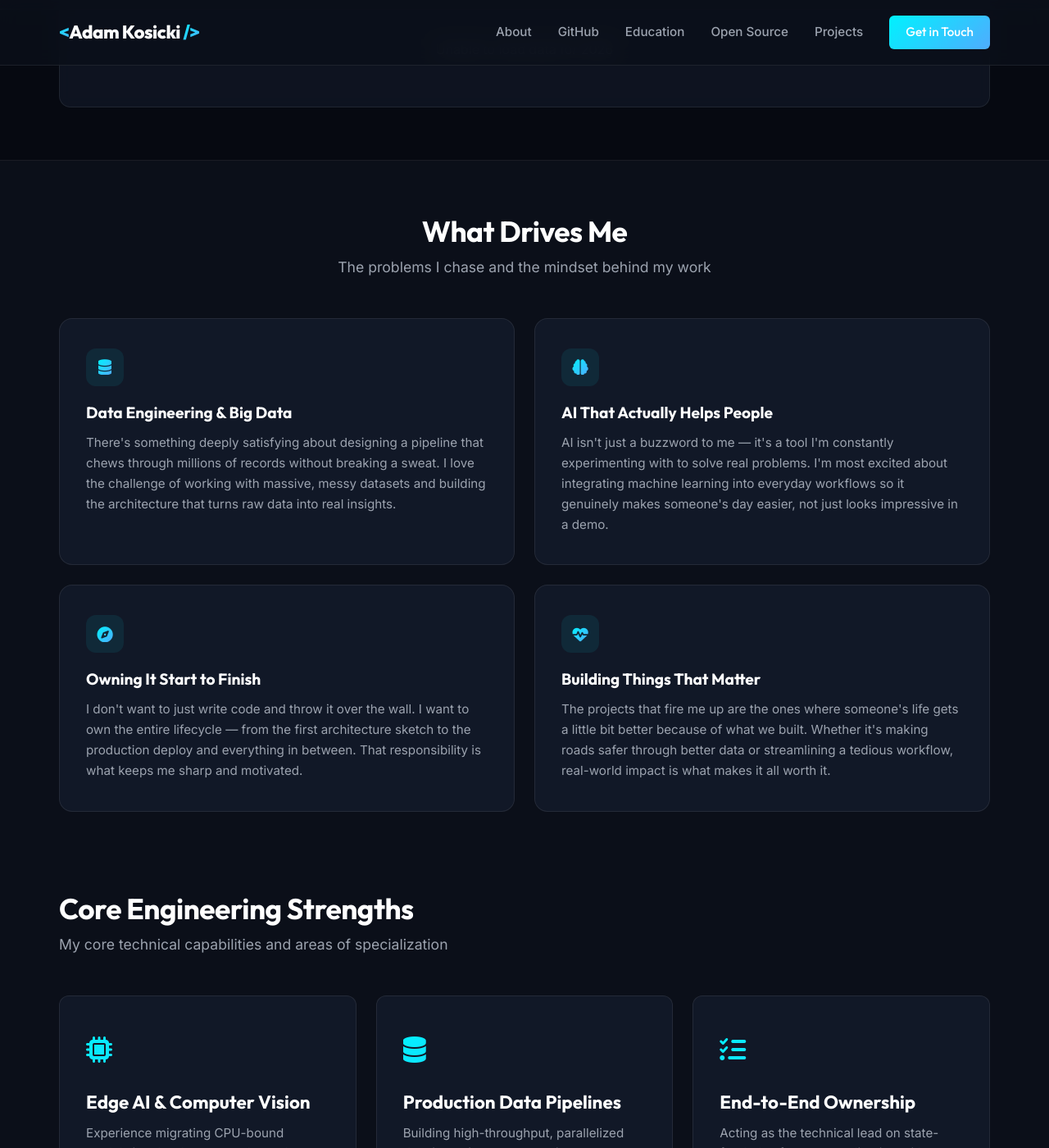
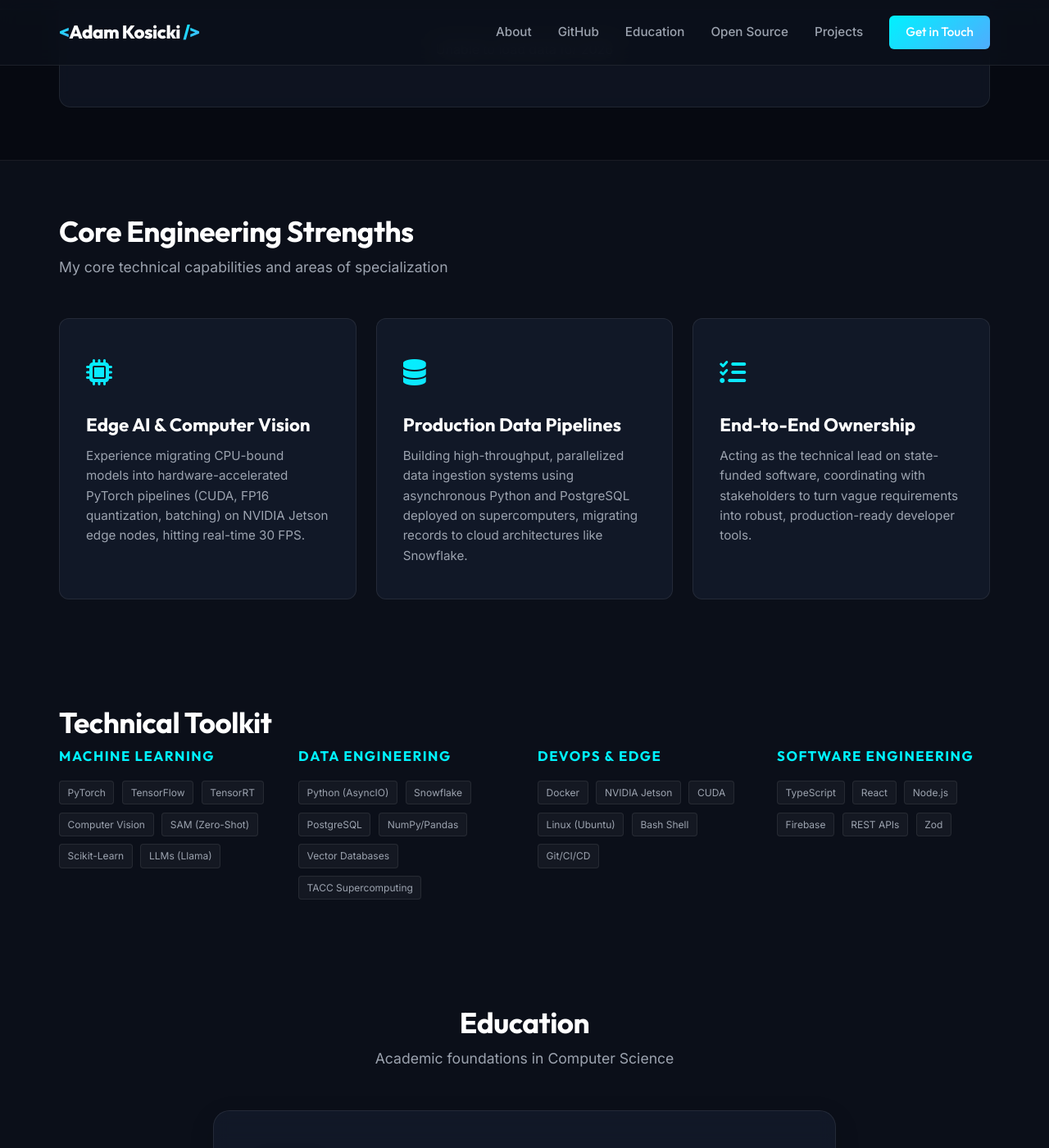
Before and after one commit to Adam-Kosicki/adam-kosicki.github.io, a Jekyll site: the page built from index.html, in a window 1280 px wide and 1400 px high, scrolled down 1046 px. Shown: the whole window at 82% size. Built offline with Jekyll 4.4.1, drawn with Linux system fonts in a browser that asks for light colours; some of the changed text lies outside the part shown.

Commit message:
chore: isolate 'What Drives Me' and 'Off the Clock' to local dev version

```diff
--- a/index.html
+++ b/index.html
@@ -142,47 +142,6 @@
   </div>
 </section>
 
-<!-- What Drives Me Section -->
-<section class="interests-section" id="interests">
-  <div class="container">
-    <h2 class="section-title" style="text-align: center;">What Drives Me</h2>
-    <p class="section-subtitle" style="text-align: center;">The problems I chase and the mindset behind my work</p>
-
-    <div class="interests-grid">
-      <div class="interest-card">
-        <div class="interest-icon">
-          <i class="fa-solid fa-database"></i>
-        </div>
-        <h3>Data Engineering & Big Data</h3>
-        <p>There's something deeply satisfying about designing a pipeline that chews through millions of records without breaking a sweat. I love the challenge of working with massive, messy datasets and building the architecture that turns raw data into real insights.</p>
-      </div>
-
-      <div class="interest-card">
-        <div class="interest-icon">
-          <i class="fa-solid fa-brain"></i>
-        </div>
-        <h3>AI That Actually Helps People</h3>
-        <p>AI isn't just a buzzword to me — it's a tool I'm constantly experimenting with to solve real problems. I'm most excited about integrating machine learning into everyday workflows so it genuinely makes someone's day easier, not just looks impressive in a demo.</p>
-      </div>
-
-      <div class="interest-card">
-        <div class="interest-icon">
-          <i class="fa-solid fa-compass"></i>
-        </div>
-        <h3>Owning It Start to Finish</h3>
-        <p>I don't want to just write code and throw it over the wall. I want to own the entire lifecycle — from the first architecture sketch to the production deploy and everything in between. That responsibility is what keeps me sharp and motivated.</p>
-      </div>
-
-      <div class="interest-card">
-        <div class="interest-icon">
-          <i class="fa-solid fa-heart-pulse"></i>
-        </div>
-        <h3>Building Things That Matter</h3>
-        <p>The projects that fire me up are the ones where someone's life gets a little bit better because of what we built. Whether it's making roads safer through better data or streamlining a tedious workflow, real-world impact is what makes it all worth it.</p>
-      </div>
-    </div>
-  </div>
-</section>
 
 <!-- Superpowers / Core Focus Section -->
 <section class="container" style="padding: 4rem 2rem 1rem 2rem;">
@@ -759,30 +718,6 @@
   </div>
 </section>
 
-<!-- Off the Clock / About Me Section -->
-<section class="about-me-section" id="off-the-clock">
-  <div class="container">
-    <h2 class="section-title" style="text-align: center;">Off the Clock</h2>
-    <p class="section-subtitle" style="text-align: center;">Because there's more to life than staring at a terminal</p>
-
-    <div class="about-me-card">
-      <div class="about-me-image-container">
-        <div class="about-me-image-placeholder" id="about-me-photo">
-          <i class="fa-solid fa-volleyball"></i>
-          <span>Photo coming soon</span>
-        </div>
-      </div>
-      <div class="about-me-content">
-        <p>
-          When I'm not debugging data pipelines or arguing with CUDA kernels, you'll probably find me on a volleyball court somewhere in Austin — convincing myself that my sets are getting better. The jury's still out on that one.
-        </p>
-        <p>
-          I got into engineering because I genuinely love the puzzle of it. That moment when you've been stuck for hours, change one thing, and everything clicks? Never gets old. I bring that same energy to everything I do — whether it's optimizing a query or figuring out the perfect serve toss. I'm a firm believer that the best ideas come when you step away from the screen for a bit, so I try not to take myself too seriously outside of work.
-        </p>
-      </div>
-    </div>
-  </div>
-</section>
 
 <script>
   (function() {
```
Also changed, not shown: 1 other file.
